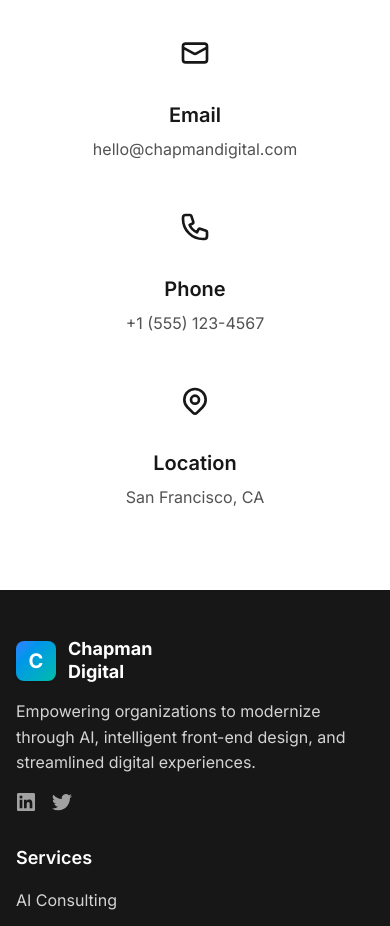
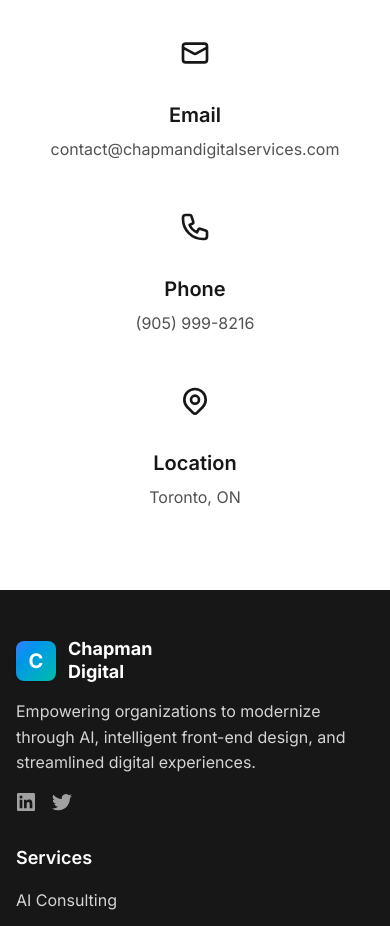
Before and after one commit to GregoryChapman/chapman-digital-website-, a Next.js app: page /contact in a window 390 px wide. Shown: the part 1480-2406 px from the top of the page. Built offline with nearby package versions, Linux system fonts and the light colour scheme.

Commit message:
Update contact information: email to contact@chapmandigitalservices.com, phone to (905) 999-8216, location to Toronto ON

```diff
--- a/src/app/contact/page.tsx
+++ b/src/app/contact/page.tsx
@@ -49,7 +49,7 @@ export default function Contact() {
                 </svg>
               </div>
               <h3 className="text-xl font-semibold text-neutral-900 mb-2">Email</h3>
-              <p className="text-neutral-600">hello@chapmandigital.com</p>
+              <p className="text-neutral-600">contact@chapmandigitalservices.com</p>
             </div>
 
             <div className="text-center">
@@ -59,7 +59,7 @@ export default function Contact() {
                 </svg>
               </div>
               <h3 className="text-xl font-semibold text-neutral-900 mb-2">Phone</h3>
-              <p className="text-neutral-600">+1 (555) 123-4567</p>
+              <p className="text-neutral-600">(905) 999-8216</p>
             </div>
 
             <div className="text-center">
@@ -70,7 +70,7 @@ export default function Contact() {
                 </svg>
               </div>
               <h3 className="text-xl font-semibold text-neutral-900 mb-2">Location</h3>
-              <p className="text-neutral-600">San Francisco, CA</p>
+              <p className="text-neutral-600">Toronto, ON</p>
             </div>
           </div>
         </Container>
--- a/src/components/ContactForm.tsx
+++ b/src/components/ContactForm.tsx
@@ -24,11 +24,26 @@ export default function ContactForm() {
     e.preventDefault();
     setIsSubmitting(true);
 
-    // Simulate form submission
-    await new Promise(resolve => setTimeout(resolve, 1000));
+    try {
+      // Create mailto link with form data
+      const subject = `Contact Form Submission from ${formData.name}`;
+      const body = `Name: ${formData.name}\nEmail: ${formData.email}\nCompany: ${formData.company}\n\nMessage:\n${formData.message}`;
 
-    setIsSubmitting(false);
-    setIsSubmitted(true);
+      // Create mailto URL
+      const mailtoUrl = `mailto:contact@chapmandigitalservices.com?subject=${encodeURIComponent(subject)}&body=${encodeURIComponent(body)}`;
+
+      // Open email client
+      window.location.href = mailtoUrl;
+
+      // Simulate form submission delay
+      await new Promise(resolve => setTimeout(resolve, 1000));
+
+      setIsSubmitted(true);
+    } catch (error) {
+      console.error('Error submitting form:', error);
+    } finally {
+      setIsSubmitting(false);
+    }
   };
 
   if (isSubmitted) {
@@ -39,8 +54,8 @@ export default function ContactForm() {
             <path strokeLinecap="round" strokeLinejoin="round" strokeWidth={2} d="M5 13l4 4L19 7" />
           </svg>
         </div>
-        <h3 className="text-lg font-semibold text-green-800 mb-2">Message Sent!</h3>
-        <p className="text-green-700">Thank you for reaching out. We&apos;ll get back to you within 24 hours.</p>
+        <h3 className="text-lg font-semibold text-green-800 mb-2">Email Client Opened!</h3>
+        <p className="text-green-700">Your email client should have opened with a pre-filled message to contact@chapmandigitalservices.com. We&apos;ll get back to you within 24 hours.</p>
       </div>
     );
   }
```
